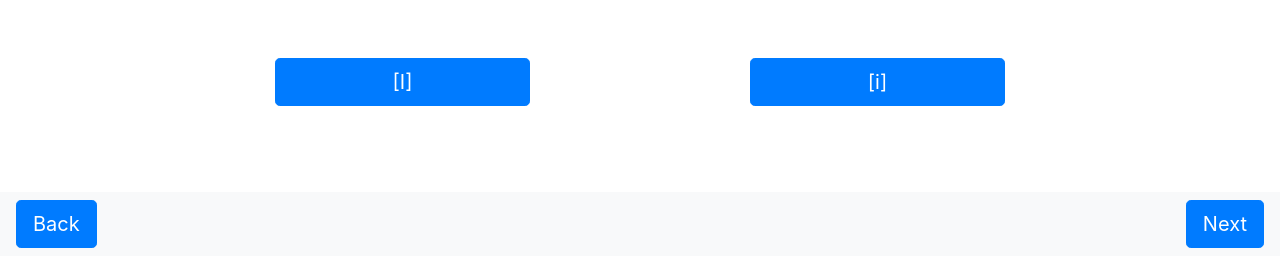
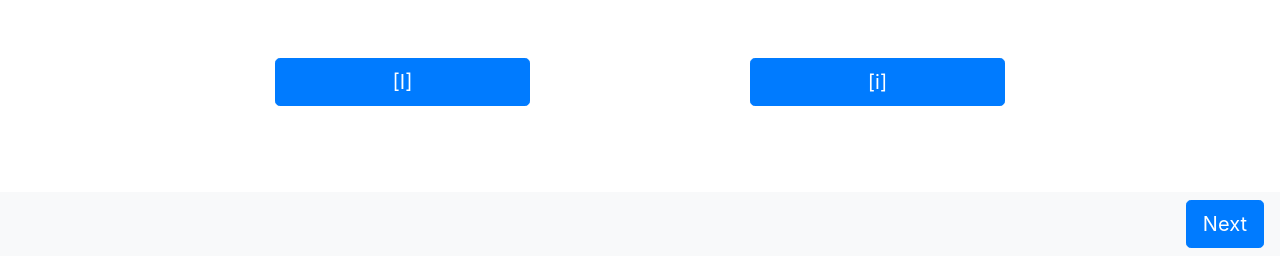
Before and after one commit to shallotly/ui-design-ipa, a Flask app: page /quiz/2 in a window 1280 px wide. Shown: the part 544-800 px from the top of the page. Run offline with Flask 2, Linux system fonts and the light colour scheme; some libraries are stand-ins or nearby versions.

```diff
--- a/templates/quiz.html
+++ b/templates/quiz.html
@@ -69,11 +69,7 @@
 <!-- BACK/NEXT BUTTONS -->
 
 <nav class="navbar fixed-bottom bg-light d-flex justify-content-between">
-    {% if step|int == 1 %}
     <span></span>
-    {% else %}
-    <a class="btn btn-primary btn-lg" href="/quiz/{{step - 1}}">Back</a>
-    {% endif %}
     {% if step|int == total %}
     <a class="btn btn-primary btn-lg" href="/quiz-end">Next</a>
     {% else %}
```
